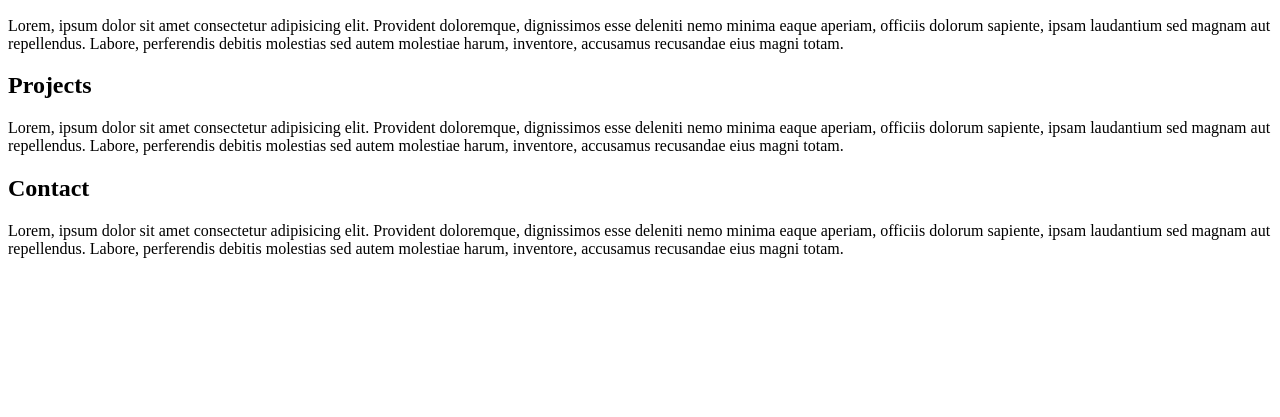
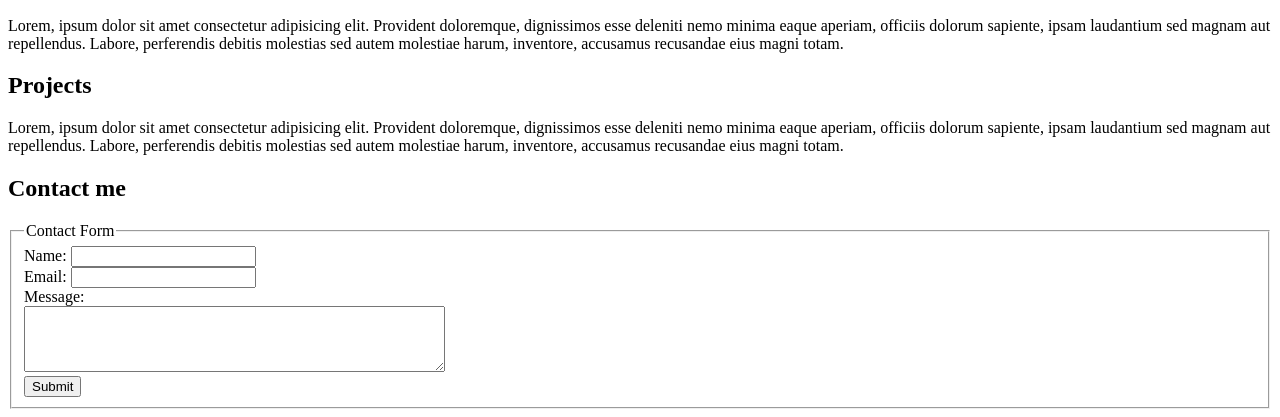
Before and after one commit to TeodorH2007/portfolio_page, a plain HTML site: page index.html in a window 1280 px wide. Shown: the part 573-990 px from the top of the page. Before the commit the page ends 847 px from the top, so only its background shows below. Drawn offline with Linux system fonts and the light colour scheme; a script that the page names is missing.

Commit message:
Added Contact form.

```diff
--- a/index.html
+++ b/index.html
@@ -75,14 +75,22 @@
         </p>
       </section>
       <section id="contact">
-        <h2>Contact</h2>
-        <p>
-          Lorem, ipsum dolor sit amet consectetur adipisicing elit. Provident
-          doloremque, dignissimos esse deleniti nemo minima eaque aperiam,
-          officiis dolorum sapiente, ipsam laudantium sed magnam aut
-          repellendus. Labore, perferendis debitis molestias sed autem molestiae
-          harum, inventore, accusamus recusandae eius magni totam.
-        </p>
+        <h2>Contact me</h2>
+        <form method="post" action="#">
+          <fieldset>
+            <legend>Contact Form</legend>
+            <label for="name">Name:</label>
+            <input type="text" id="name" name="name" required />
+            <br />
+            <label for="email">Email:</label>
+            <input type="email" id="email" name="email" required />
+            <br />
+            <label for="message">Message:</label>
+            <br />
+            <textarea id="message" name="message" rows="4" cols="50" required></textarea>
+            <br />
+            <input type="submit" value="Submit" />
+          </fieldset>
       </section>
     </main>
     <!-- Footer Section - footer -->
```
